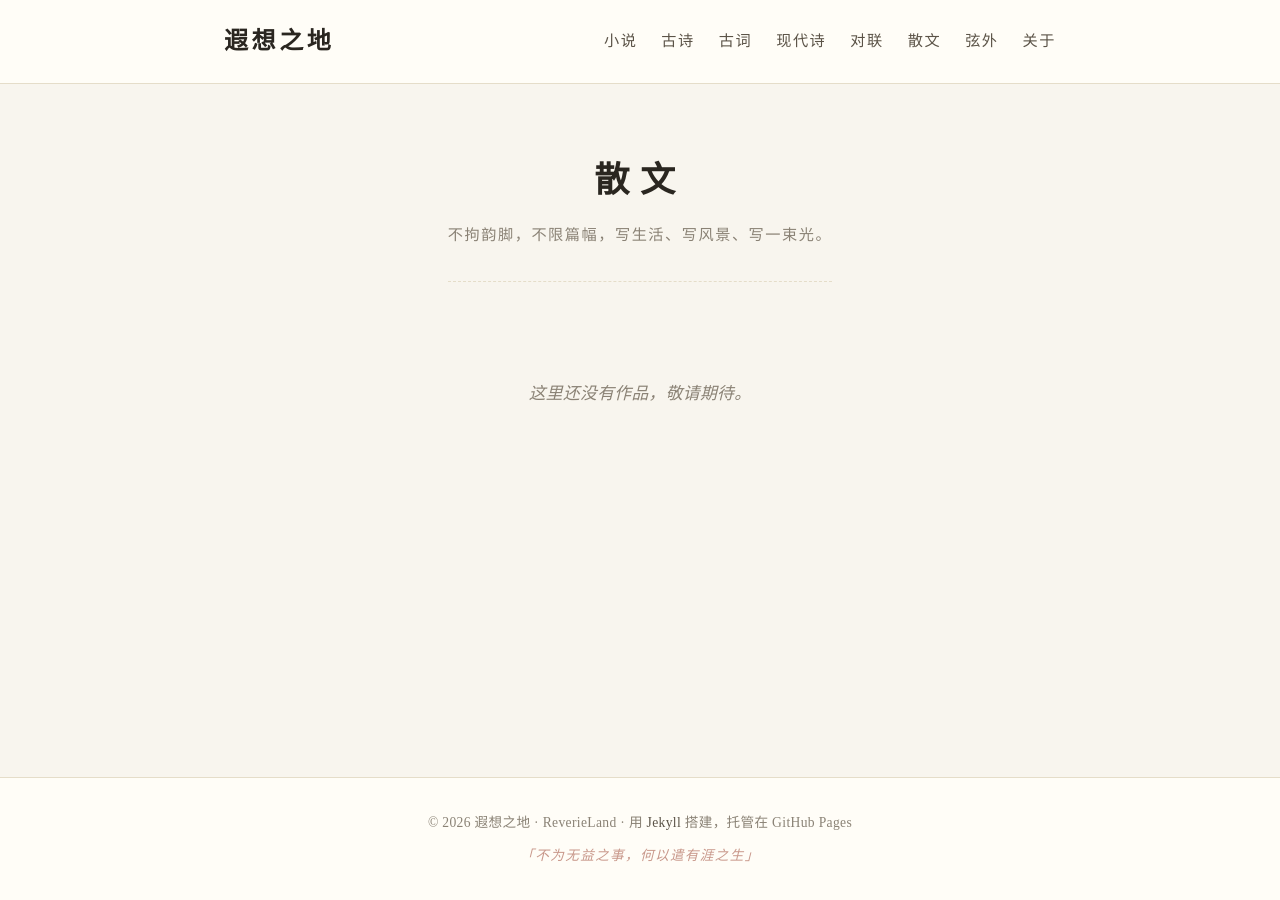
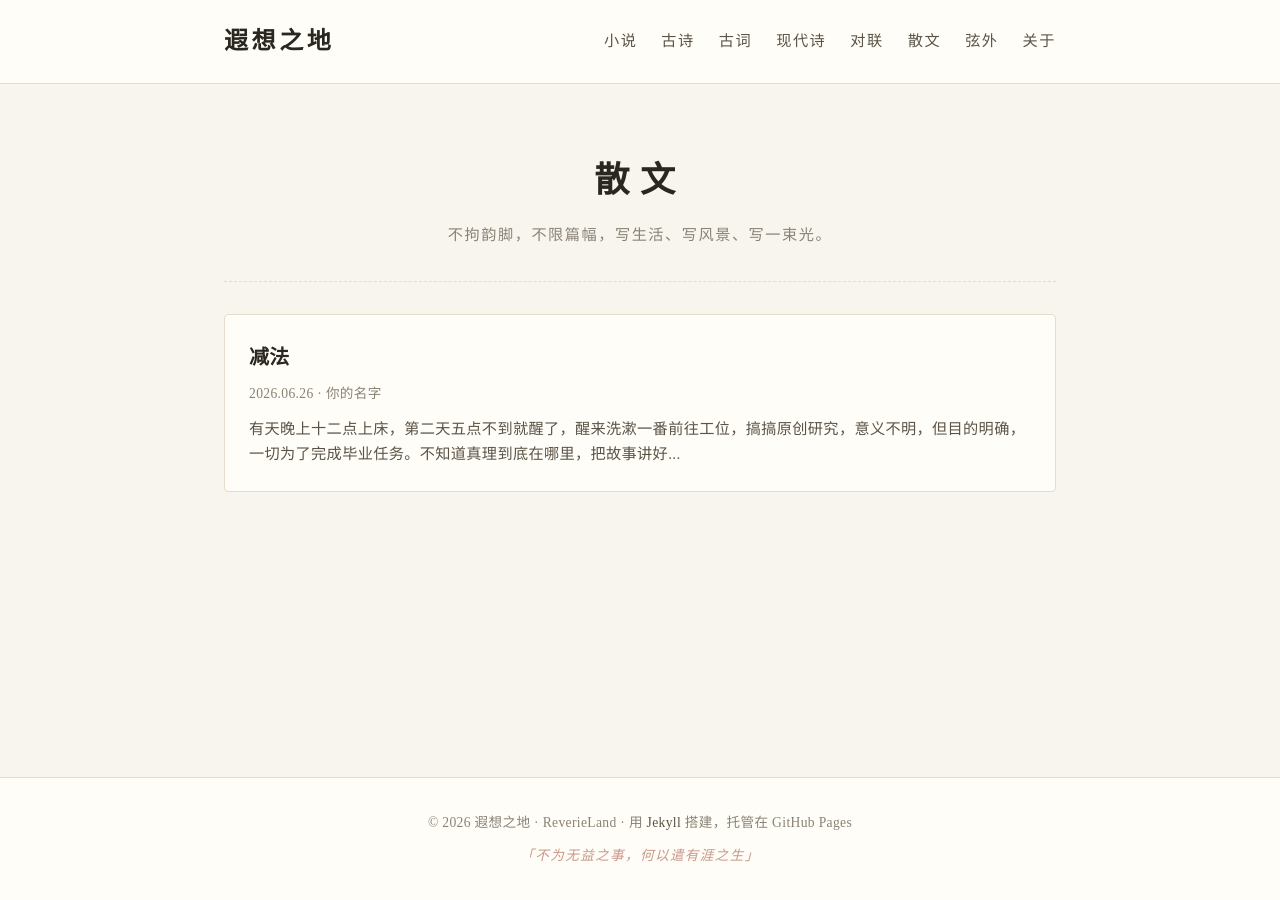
Before and after one commit to zhengxionglee/ReverieLand, a Jekyll site: the page built from sanwen.html, in a window 1280 px wide. Built offline with Jekyll 4.4.1, drawn with Linux system fonts in a browser that asks for light colours; a style sheet for code colours, icons or effects is not loaded; some of the changed lines change nothing that is shown.

Commit message:
feat(散文): 新增《减法》，含《皮下》歌词小字号嵌入

```diff
--- /dev/null
+++ b/_sanwen/2026-06-26-jian-fa.md
@@ -0,0 +1,94 @@
+---
+title: 减法
+date: 2026-06-26 23:50:00 +0800
+author: 你的名字
+status: 已发布
+genre: 散文
+---
+
+有天晚上十二点上床，第二天五点不到就醒了，醒来洗漱一番前往工位，搞搞原创研究，意义不明，但目的明确，一切为了完成毕业任务。不知道真理到底在哪里，把故事讲好比什么都重要。
+
+今年三次出差的报销单很久都没有报下来，由于各种各样的原因被打回来，忙活一下午重新提交。不想出差，连搞报销都要耗费很多精力。
+
+很佩服高能量人群，显然我并不是，精力耗尽时连饭都不想吃。前段时间每天都有骚扰短信和电话，主题无外乎贷款与投资，每收到一个电话就添加一个黑名单。日复一日，终于烦不胜烦，将手机设置为白名单模式，陌生电话一概不接，总算清净。这是一个剥削注意力价值的时代，快餐式的文艺与游戏、见缝插针的广告，还有铺天盖地的电话和短信骚扰，全都在榨取我们零碎的注意力。不胜其烦，只好多做减法。
+
+喜欢和朋友保持联结，对我来说能够恢复很大的能量。"肺腑之言随机发表，那是恢复气血的信号"。气血不足的病根是没有精力。为迎合别人的需要而表演虚情假意，很消耗精力。健康的联结则不然，没有遮拦，没有防备，没有算计，没有心机，没有索取，没有规训，肺腑之言是更深层次的拥抱。拥抱当然能增进关系，建立联结，然而再紧密的拥抱也无法让灵魂水乳交融，而心对心的交流可以。
+
+近来状态尚可，路上还有几个同伴，时间不多，精力也有限，要把有限的精力投入到重要的人和事上。
+
+分享一首新歌：
+
+<div class="lyrics-sm" markdown="1">
+
+《皮下》
+
+作词/作曲：许嵩
+
+（收录于第九张创作专辑《安泊猜想》，为专辑第5首曲目）
+
+杂讯轮番入脑
+好比蚊虫叮咬
+痒也不可乱挠
+表皮敷药 麻木点赞了
+皮下的肉会不会笑
+
+看起来情商很高
+也不庸人自扰
+实则你是惊弓之鸟
+找不出一双手
+能让你放心的后仰跌倒
+
+你的鸽子去广场不为炫耀羽毛
+啄破文明的包装皮 吃点小面包
+去梦里掐自己
+皮下绽放青紫礼炮
+
+给我一个野蛮抱抱 野蛮的抱抱
+顺手揭掉帽子口罩 还一起摔跤
+温度要脸贴脸传导
+那是我们鲜活的信号
+
+给我一个野蛮抱抱 野蛮的抱抱
+当我立在僵硬人潮 人潮会发笑
+肺腑之言随机发表
+那是恢复气血的信号
+
+杂讯轮番入脑
+好比蚊虫叮咬
+痒也不可乱挠
+表皮敷药 麻木点赞了
+皮下的肉会不会笑
+
+看起来情商很高
+也不庸人自扰
+实则你是惊弓之鸟
+找不出一双手
+能让你放心的后仰跌倒
+
+你的鸽子去广场不为炫耀羽毛
+去梦里掐自己
+皮下绽放青紫礼炮
+
+给我一个野蛮抱抱 野蛮的抱抱
+顺手揭掉帽子口罩 还一起摔跤
+温度要脸贴脸传导
+那是我们鲜活的信号
+
+给我一个野蛮抱抱 野蛮的抱抱
+当我立在僵硬人潮 人潮会发笑
+肺腑之言随机发表
+那是恢复气血的信号
+
+给我一个野蛮抱抱
+骨头里的冰都挤掉
+不要感叹无依无靠
+等你荣获脸红心跳
+皮下六道奔走相告
+
+</div>
+
+为什么僵硬的人潮会发笑？
+
+就像在非晴非雨时刻撑伞的《野人》一样，特立独行的人往往会被孤立，被嘲讽，被阴阳怪气。我们应该原谅旁人的嘲笑。
+
+2026.06.26
--- a/assets/css/style.css
+++ b/assets/css/style.css
@@ -663,6 +663,26 @@
   margin-bottom: 0;
 }
 
+/* 散文里的歌词（小字号紧凑版）：比正文小一档、居中、不抢戏 */
+.work-body .lyrics-sm {
+  text-align: center;
+  margin: 1.5rem 0;
+  font-size: 0.95rem;
+  line-height: 2;
+  letter-spacing: 0.06em;
+  color: var(--ink-soft, var(--ink));
+  opacity: 0.88;
+}
+
+.work-body .lyrics-sm p {
+  text-indent: 0;
+  margin: 0 0 0.6rem 0;
+}
+
+.work-body .lyrics-sm p:last-child {
+  margin-bottom: 0;
+}
+
 /* 诗页里的 --- 水平分隔线（替代双空行）：淡雅、30% 宽、居中 */
 .poem-work .work-body hr {
   border: none;
```
